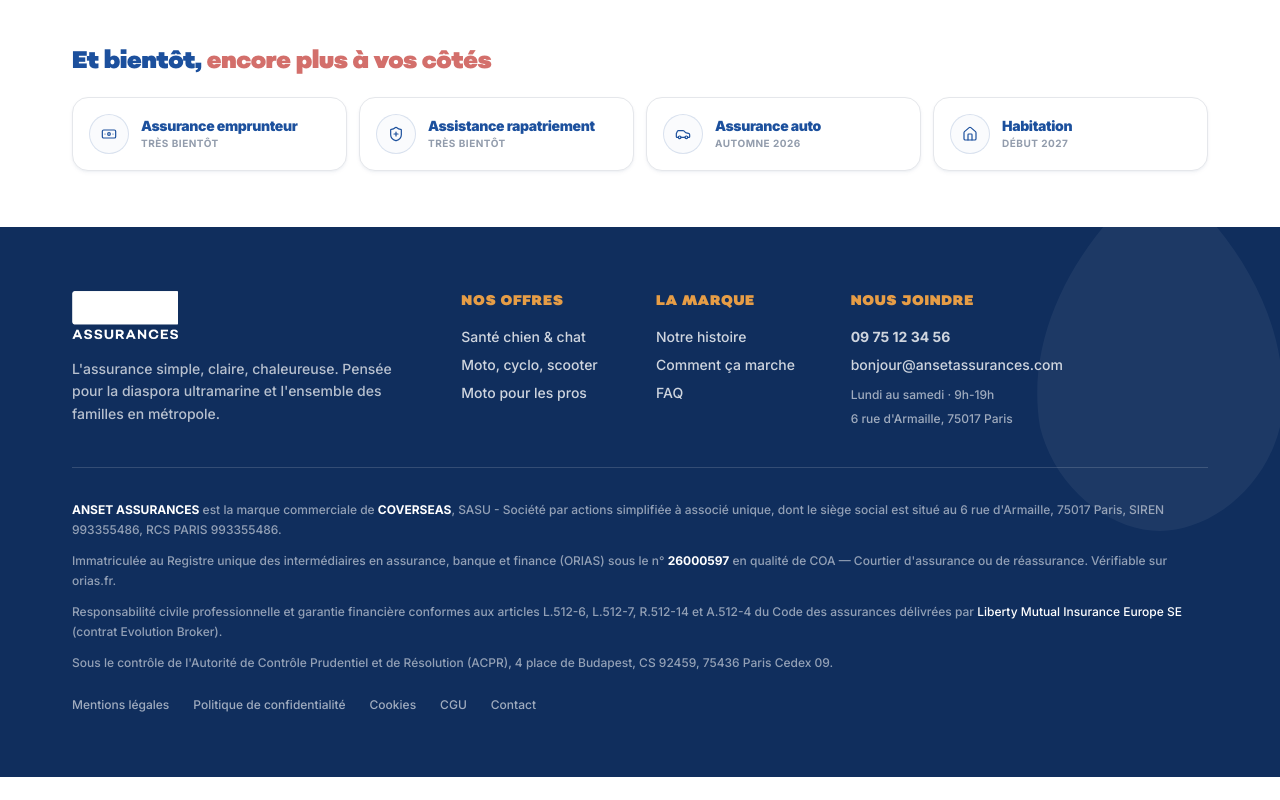
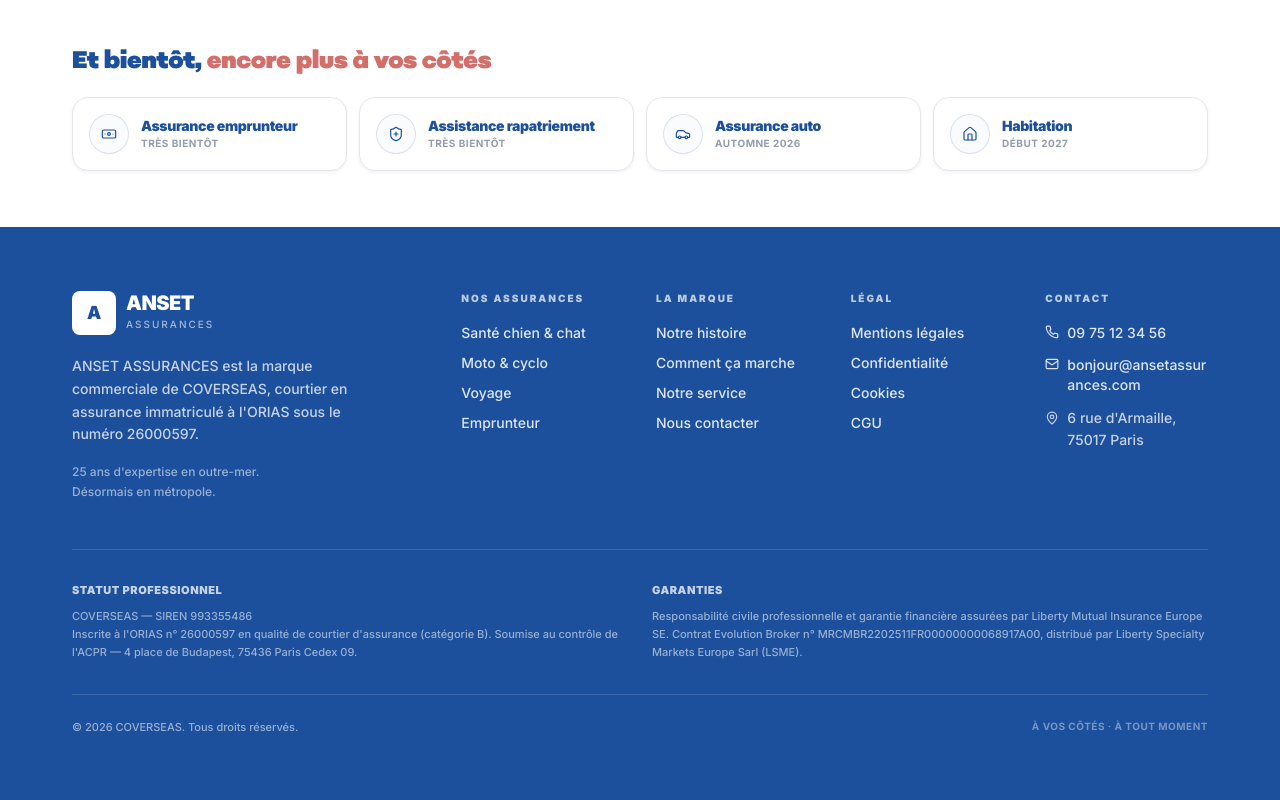
Before and after one commit to coverseas/ansetassurancesfrance, a Next.js app: page / in a window 1280 px wide. Shown: the part 7685-8485 px from the top of the page. Before the commit the page ends 8462 px from the top, so only its background shows below. Built offline with nearby package versions, Linux system fonts and the light colour scheme.

Commit message:
feat: refonte footer with proper legal links and regulatory mentions

```diff
--- a/components/Footer.tsx
+++ b/components/Footer.tsx
@@ -1,63 +1,106 @@
 import Link from "next/link";
-import { Logo } from "@/components/ui/Logo";
-import { LeafPattern } from "@/components/ui/LeafPattern";
 import { COMPANY, CONTACT } from "@/lib/constants";
+import { Phone, Mail, MapPin } from "lucide-react";
+
+const colTitleCls = "text-[10px] uppercase tracking-[2px] font-black text-white/70 mb-4";
+const linkCls = "block text-sm text-white/85 font-medium hover:text-white transition-colors mb-2.5";
+const contactLinkCls = "flex items-start gap-2 text-sm text-white/85 font-medium hover:text-white transition-colors mb-3";
 
 export function Footer() {
   return (
-    <footer className="bg-anset-blue-dark text-white relative overflow-hidden">
-      <LeafPattern color="white" opacity={0.05} size={400} className="absolute -right-20 -top-20" />
-      <div className="container-anset py-12 md:py-16 relative z-10">
-        <div className="grid grid-cols-1 md:grid-cols-12 gap-8 mb-10">
-          <div className="md:col-span-4">
-            <Logo variant="white" size="md" />
-            <p className="mt-4 text-sm text-white/70 max-w-xs leading-relaxed">
-              L'assurance simple, claire, chaleureuse. Pensée pour la diaspora ultramarine et l'ensemble des familles en métropole.
+    <footer className="bg-anset-blue text-white">
+      <div className="container-anset py-14 md:py-16">
+
+        <div className="grid grid-cols-2 md:grid-cols-2 lg:grid-cols-12 gap-10 md:gap-8">
+
+          <div className="col-span-2 lg:col-span-4">
+            <Link href="/" className="inline-flex items-center gap-2.5 mb-5">
+              <div className="bg-white text-anset-blue w-11 h-11 rounded-lg flex items-center justify-center font-black text-lg tracking-tight">
+                A
+              </div>
+              <div>
+                <div className="font-black text-xl tracking-tight leading-none">ANSET</div>
+                <div className="text-[10px] uppercase tracking-[2px] text-white/60 mt-1">Assurances</div>
+              </div>
+            </Link>
+            <p className="text-sm text-white/75 leading-relaxed max-w-xs font-medium">
+              {COMPANY.brandName} est la marque commerciale de {COMPANY.legalName}, courtier en assurance immatriculé à l'ORIAS sous le numéro {COMPANY.oriasNumber}.
+            </p>
+            <p className="text-xs text-white/55 mt-4 leading-relaxed">
+              25 ans d'expertise en outre-mer.<br />
+              Désormais en métropole.
             </p>
           </div>
-          <div className="md:col-span-2">
-            <h4 className="text-sm font-black uppercase tracking-wider text-anset-moutarde mb-4">Nos offres</h4>
-            <ul className="space-y-2 text-sm">
-              <li><Link href="/produits/sante-chien-chat" className="text-white/80 hover:text-white">Santé chien & chat</Link></li>
-              <li><Link href="/produits/moto-cyclo" className="text-white/80 hover:text-white">Moto, cyclo, scooter</Link></li>
-              <li><Link href="/produits/moto-pro" className="text-white/80 hover:text-white">Moto pour les pros</Link></li>
-            </ul>
+
+          <div className="lg:col-span-2">
+            <p className={colTitleCls}>Nos assurances</p>
+            <Link href="/bientot?produit=sante-animale" className={linkCls}>Santé chien & chat</Link>
+            <Link href="/bientot?produit=moto" className={linkCls}>Moto & cyclo</Link>
+            <Link href="/bientot?produit=voyage" className={linkCls}>Voyage</Link>
+            <Link href="/bientot?produit=emprunteur" className={linkCls}>Emprunteur</Link>
           </div>
-          <div className="md:col-span-2">
-            <h4 className="text-sm font-black uppercase tracking-wider text-anset-moutarde mb-4">La marque</h4>
-            <ul className="space-y-2 text-sm">
-              <li><Link href="/notre-histoire" className="text-white/80 hover:text-white">Notre histoire</Link></li>
-              <li><Link href="/comment-ca-marche" className="text-white/80 hover:text-white">Comment ça marche</Link></li>
-              <li><Link href="/faq" className="text-white/80 hover:text-white">FAQ</Link></li>
-            </ul>
+
+          <div className="lg:col-span-2">
+            <p className={colTitleCls}>La marque</p>
+            <Link href="/notre-histoire" className={linkCls}>Notre histoire</Link>
+            <Link href="/comment-ca-marche" className={linkCls}>Comment ça marche</Link>
+            <Link href="/#service" className={linkCls}>Notre service</Link>
+            <Link href="/contact" className={linkCls}>Nous contacter</Link>
           </div>
-          <div className="md:col-span-4">
-            <h4 className="text-sm font-black uppercase tracking-wider text-anset-moutarde mb-4">Nous joindre</h4>
-            <p className="text-sm text-white/80 mb-2"><a href={CONTACT.phoneHref} className="font-bold hover:text-white">{CONTACT.phoneDisplay}</a></p>
-            <p className="text-sm text-white/80 mb-2"><a href={CONTACT.emailHref} className="hover:text-white">{CONTACT.email}</a></p>
-            <p className="text-xs text-white/60 mt-3">{CONTACT.hours}</p>
-            <p className="text-xs text-white/60 mt-2">{COMPANY.address.full}</p>
+
+          <div className="lg:col-span-2">
+            <p className={colTitleCls}>Légal</p>
+            <Link href="/mentions-legales" className={linkCls}>Mentions légales</Link>
+            <Link href="/politique-de-confidentialite" className={linkCls}>Confidentialité</Link>
+            <Link href="/cookies" className={linkCls}>Cookies</Link>
+            <Link href="/conditions-generales" className={linkCls}>CGU</Link>
+          </div>
+
+          <div className="col-span-2 lg:col-span-2">
+            <p className={colTitleCls}>Contact</p>
+            <a href={CONTACT.phoneHref} className={contactLinkCls}>
+              <Phone className="w-3.5 h-3.5 mt-0.5 flex-shrink-0" aria-hidden="true" />
+              {CONTACT.phoneDisplay}
+            </a>
+            <a href={`mailto:${CONTACT.email}`} className={`${contactLinkCls} break-all`}>
+              <Mail className="w-3.5 h-3.5 mt-0.5 flex-shrink-0" aria-hidden="true" />
+              {CONTACT.email}
+            </a>
+            <p className="flex items-start gap-2 text-sm text-white/75 font-medium leading-relaxed">
+              <MapPin className="w-3.5 h-3.5 mt-1 flex-shrink-0" aria-hidden="true" />
+              {COMPANY.address.full}
+            </p>
+          </div>
+
+        </div>
+
+        <div className="border-t border-white/15 mt-12 pt-8">
+          <div className="grid grid-cols-1 md:grid-cols-2 gap-6 text-[11px] text-white/55 leading-relaxed font-medium">
+            <div>
+              <p className="font-black text-white/75 text-[11px] uppercase tracking-wider mb-2">Statut professionnel</p>
+              <p>
+                {COMPANY.legalName} — SIREN {COMPANY.siren}<br />
+                Inscrite à l'ORIAS n° {COMPANY.oriasNumber} en qualité de courtier d'assurance (catégorie B). Soumise au contrôle de l'ACPR — 4 place de Budapest, 75436 Paris Cedex 09.
+              </p>
+            </div>
+            <div>
+              <p className="font-black text-white/75 text-[11px] uppercase tracking-wider mb-2">Garanties</p>
+              <p>
+                Responsabilité civile professionnelle et garantie financière assurées par {COMPANY.insurer}. Contrat Evolution Broker n° {COMPANY.contractNumber}, distribué par {COMPANY.insurerAgent}.
+              </p>
+            </div>
           </div>
         </div>
-        <div className="border-t border-white/15 pt-8 text-xs text-white/55 leading-relaxed space-y-3">
-          <p>
-            <span className="font-bold text-white">{COMPANY.brandName}</span> est la marque commerciale de <span className="font-bold text-white">{COMPANY.legalName}</span>, {COMPANY.legalForm}, dont le siège social est situé au {COMPANY.address.full}, SIREN {COMPANY.siren}, RCS {COMPANY.rcs}.
+
+        <div className="border-t border-white/15 mt-8 pt-6 flex flex-col md:flex-row justify-between items-center gap-4">
+          <p className="text-[11px] text-white/55 font-medium">
+            © {new Date().getFullYear()} {COMPANY.legalName}. Tous droits réservés.
           </p>
-          <p>
-            Immatriculée au Registre unique des intermédiaires en assurance, banque et finance (ORIAS) sous le n° <a href="https://www.orias.fr/welcome" target="_blank" rel="noopener noreferrer" className="font-bold text-white hover:underline">{COMPANY.oriasNumber}</a> en qualité de {COMPANY.oriasCategory}. Vérifiable sur <a href="https://www.orias.fr" target="_blank" rel="noopener noreferrer" className="hover:underline">orias.fr</a>.
+          <p className="text-[10px] text-white/40 uppercase tracking-wider font-bold">
+            À vos côtés · À tout moment
           </p>
-          <p>
-            Responsabilité civile professionnelle et garantie financière conformes aux articles L.512-6, L.512-7, R.512-14 et A.512-4 du Code des assurances délivrées par <span className="text-white">{COMPANY.insurer}</span> (contrat {COMPANY.contractName}).
-          </p>
-          <p>Sous le contrôle de l'{COMPANY.acpr.name}, {COMPANY.acpr.address}.</p>
         </div>
-        <div className="flex flex-wrap gap-x-6 gap-y-2 mt-6 text-xs text-white/60">
-          <Link href="/mentions-legales" className="hover:text-white">Mentions légales</Link>
-          <Link href="/rgpd" className="hover:text-white">Politique de confidentialité</Link>
-          <Link href="/cookies" className="hover:text-white">Cookies</Link>
-          <Link href="/cgu" className="hover:text-white">CGU</Link>
-          <Link href="/contact" className="hover:text-white">Contact</Link>
-        </div>
+
       </div>
     </footer>
   );
```
